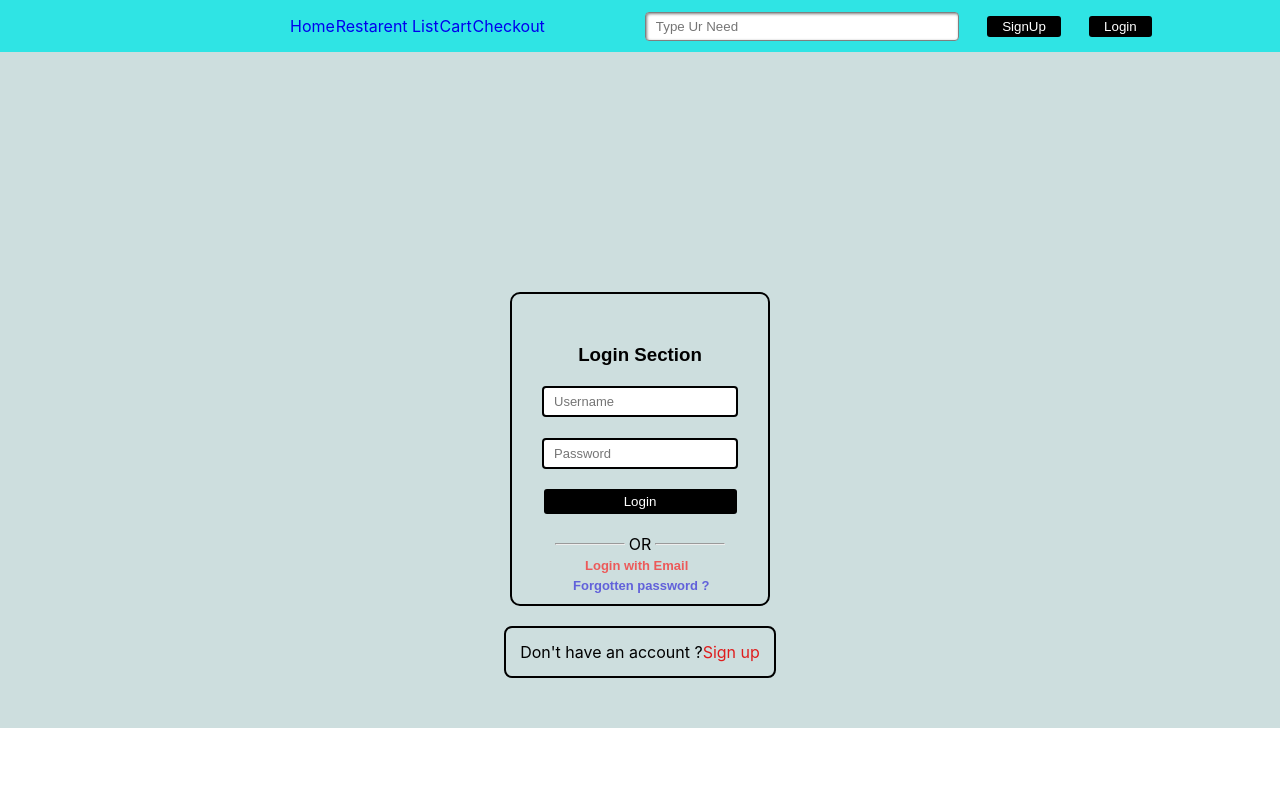
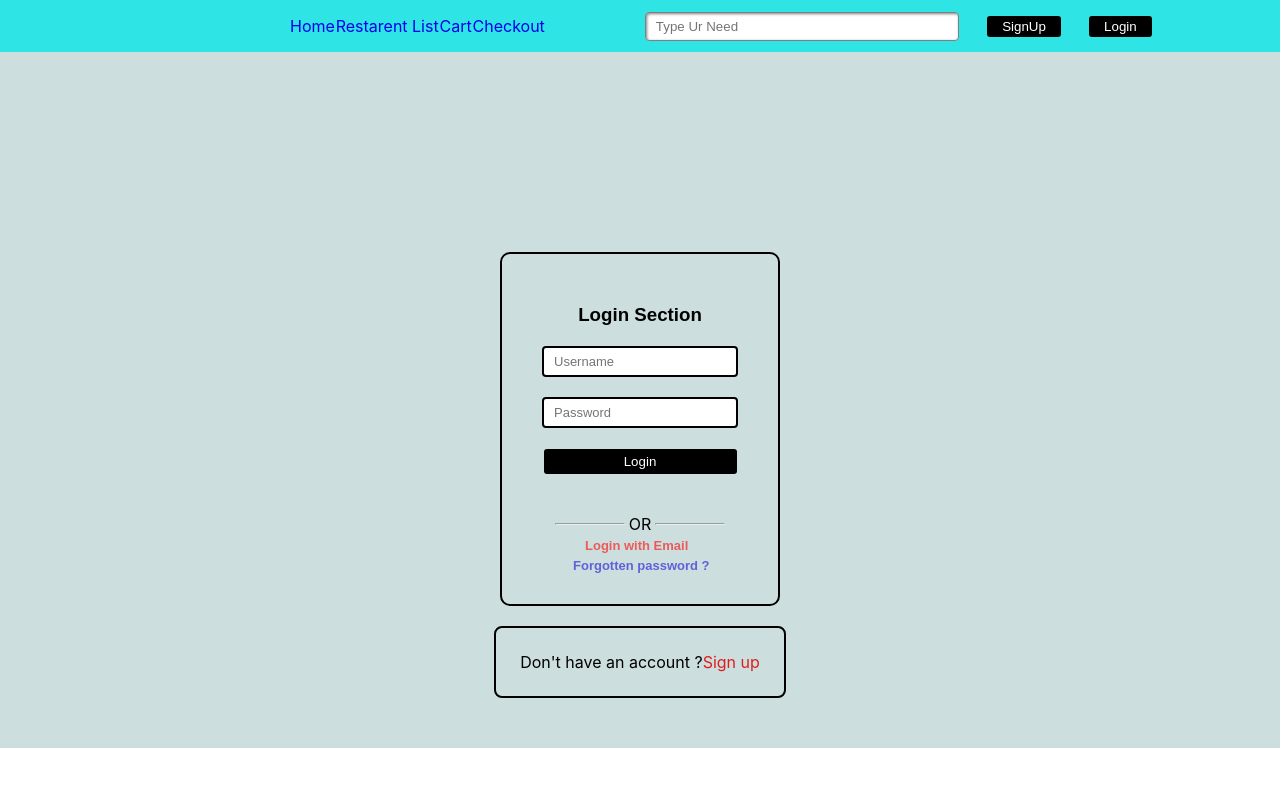
Before and after one commit to suhaas3/React-cart-project, a React (Create React App) app: page /login in a window 1280 px wide. Shown: the top 786 px of the page. Built offline with nearby package versions, Linux system fonts and the light colour scheme.

Commit message:
loginButton css updated

```diff
--- a/src/Components/LoginButton/LoginButton.js
+++ b/src/Components/LoginButton/LoginButton.js
@@ -11,6 +11,9 @@ function LoginButton() {
     userName: '',
     password: ''
   })
+
+  const [error,setError]=useState();
+
 
   function handleUserName(event) {
     const userName = event.target.value;
@@ -28,13 +31,20 @@ function LoginButton() {
     }))
   }
 
+
+
   function handleUserDetails(event) {
     console.log('user name:', userDetails.userName)
     console.log('password:', userDetails.password)
+
     if (userDetails.userName === 'sai' && userDetails.password === '12345') {
+      setError('Login Succesfully');
+      alert('Login succesfully')
       navigate('/')
-    } else if (userDetails.userName === '' && userDetails.password === '') {
-      console.log('sorry! user name and password empty')
+    } else if (userDetails.userName === '' || !userDetails.password === '') {
+      setError('Both userName and password required!');
+    } else if (userDetails.userName === 'sai' || userDetails.password !== '12345') {
+      setError('incorrect password!')
     }
   }
 
@@ -45,13 +55,12 @@ function LoginButton() {
   return (
     <>
       <div className="login-section">
-        <h1>{userDetails.userName}</h1>
-        <h1>{userDetails.password}</h1>
         <div className="login-sub-section">
           <h3>Login Section</h3>
           <input type="text" className="userNameBox" placeholder="Username" onChange={handleUserName} />
           <input type="text" className="passwordBox" placeholder="Password" onChange={handlePassword} />
           <button className="login-button-new" onClick={handleUserDetails}>Login</button>
+          <span className="error-message">{error}</span>
           <div className="or-container">
             <div className="hr-container">
               <div className="hr-line">
--- a/src/Styles/LoginButton/LoginButton.css
+++ b/src/Styles/LoginButton/LoginButton.css
@@ -10,16 +10,16 @@
   display: flex;
   flex-direction: column;
   align-items: center;
-  /* padding-top: 150px; */
+  padding-top: 150px;
 }
-
+/*
 .login-sub-section {
   display: flex;
   flex-direction: column;
-  align-items: center;
+  align-items: space-between;
   border: 1px solid black;
   padding: 40px;
-}
+} */
 .login-button-new {
   background-color: black;
   color: white;
@@ -40,19 +40,14 @@
   background-color: rgb(205, 222, 222);
   padding-bottom: 50px;
 }
-.login-section h1 {
-  font-family: arial;
-  font-size: 15px;
-
-}
 .login-sub-section {
   display: flex;
   flex-direction: column;
   justify-content: space-between;
   align-items: center;
   border: 2px solid black;
-  padding: 50px 30px 10px 30px;
-  height: 250px;
+  padding: 50px 40px 30px 40px;
+  height: 270px;
   border-radius: 10px;
 }
 .userNameBox,
@@ -103,7 +98,7 @@
 }
 .dont-have-acvount {
   border: 2px solid black;
-  padding: 14px;
+  padding: 24px;
   margin-top: 20px;
   border-radius: 8px;
 }
@@ -111,3 +106,9 @@
   color: rgb(223, 29, 29);
   cursor: pointer;
 }
+
+.error-message {
+  font-family: arial;
+  font-size: 10px;
+  color: red;
+}
```
